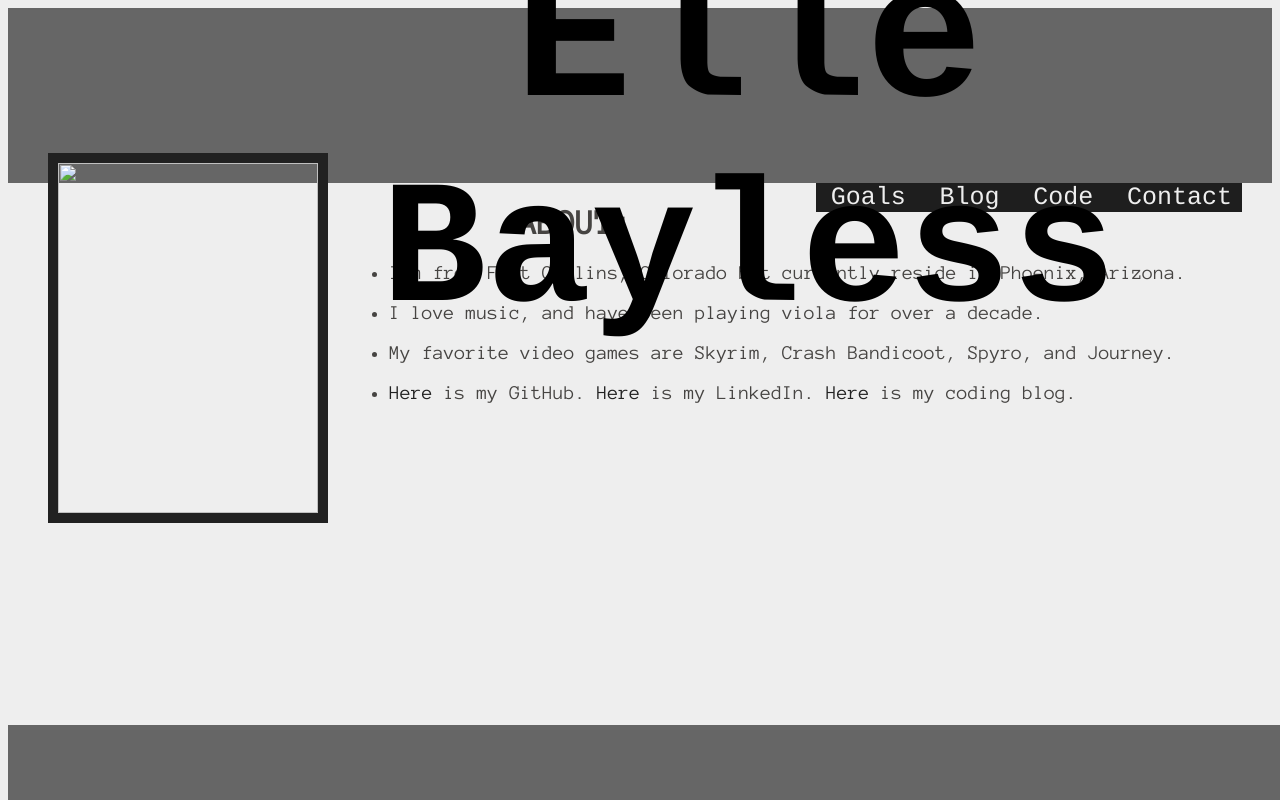
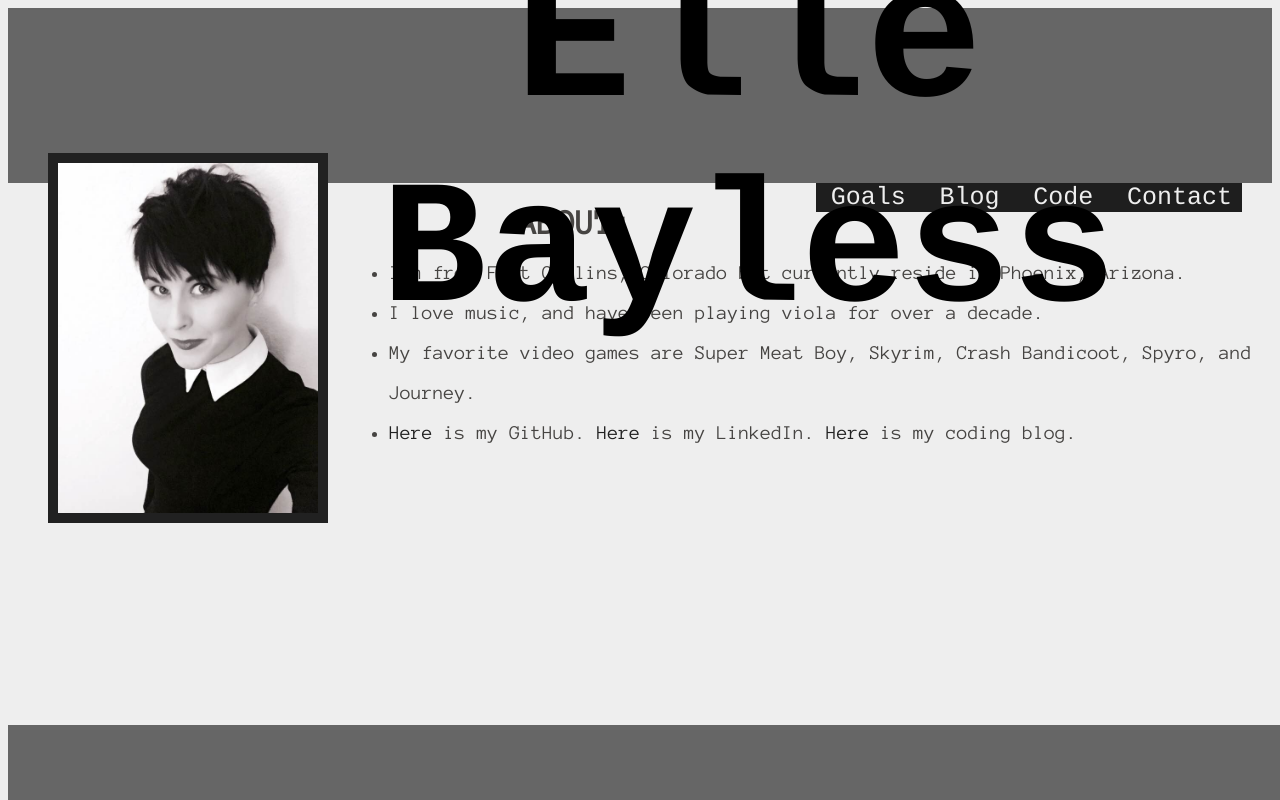
Before and after one commit to arbayls/ellebayless.github.io, a plain HTML site: page index.html in a window 1280 px wide. Drawn offline with Linux system fonts and the light colour scheme; a web font is replaced by a local one.

Commit message:
fixed headshot issue

```diff
--- a/index.html
+++ b/index.html
@@ -17,14 +17,14 @@
 					</div>
 			</div>
 			<div class= "headshot">
-				<img src="elleHeadshot1.jpg"/>
+				<img src="elleHeadshot.jpg"/>
 			</div>
 			<h2>ABOUT:</h2>
 			<div class= "bullets">
 				<ul>
 					<li>I'm from Fort Collins, Colorado but currently reside in Phoenix, Arizona.</li>
 					<li>I love music, and have been playing viola for over a decade.</li>
-					<li>My favorite video games are Skyrim, Crash Bandicoot, Spyro, and Journey.</li>
+					<li>My favorite video games are Super Meat Boy, Skyrim, Crash Bandicoot, Spyro, and Journey.</li>
 					<li>
 						<a href="https://github.com/ellebayless">Here</a> is my GitHub.
 						<a href="https://www.linkedin.com/in/elle-bayless-16b81190">Here</a> is my LinkedIn.
```
Also changed, not shown: 1 other file.
